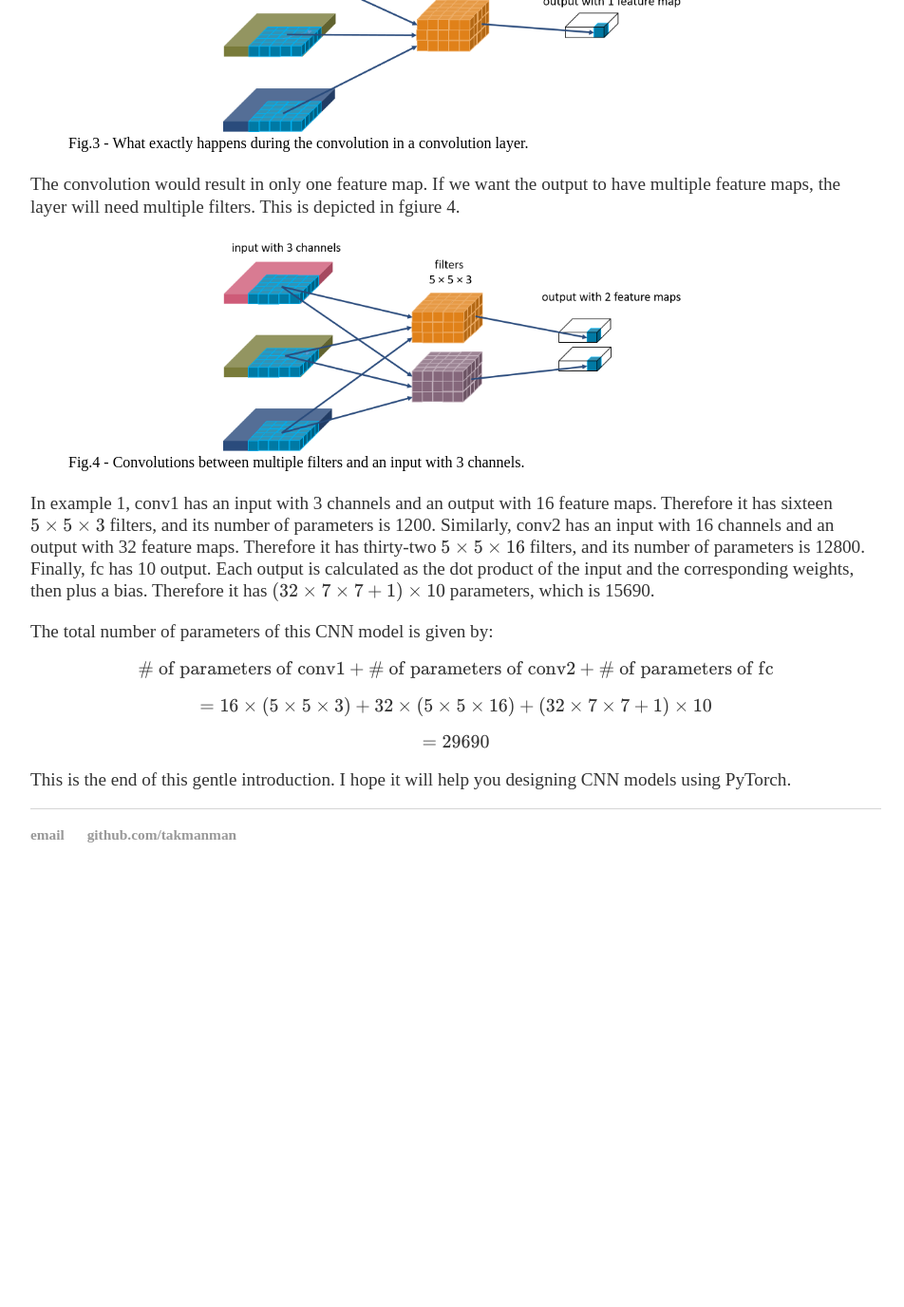
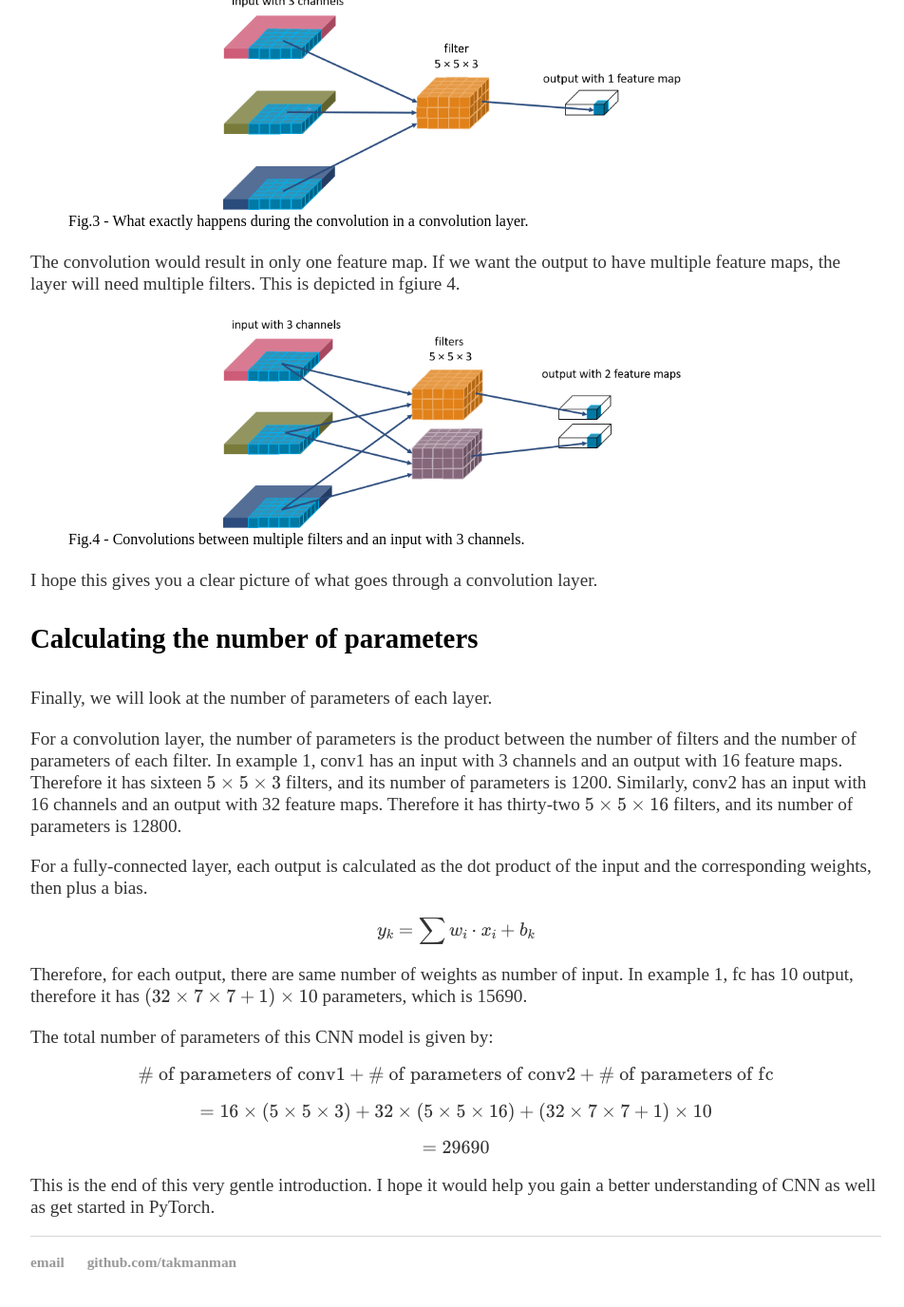
Before and after one commit to takmanman/takmanman.github.io, a Jekyll site: the page built from _tutorials/2019-09-08-basic-cnn.md, in a window 1280 px wide and 1400 px high, scrolled down 5463 px. Shown: the top 1376 px of the window at 95% size, without its empty margins (160-1112 px from the left). Built offline with Jekyll 4.4.1, drawn with Linux system fonts in a browser that asks for light colours; nearby versions of some CDN libraries; before the commit the page ends 6413 px from its top, so only the background shows below that; some of the changed text lies outside the part shown.

Commit message:
Some adjustment

```diff
--- a/_tutorials/2019-09-08-basic-cnn.md
+++ b/_tutorials/2019-09-08-basic-cnn.md
@@ -182,7 +182,9 @@ Alternatively, you can make adjustments to your model layers to fit your input i
 <p>
 So far, we have discussed mostly about the kernels. In this section, we are going to look at the filters and see what exactly happens during the convolution.
 </p>
-<p>A filter is a stack of kernels. The number of kernels is equal to the number of channels of the input image.
+
+<h3>Volumetric convolution</h3>
+<p>A filter is a stack of kernels. The depth of the filter (which is the number of stacked kernels) is equal to the number of channels of the input image.
 As depicted in figure 3, the filter convolves with the entire volume (height \(\times\) width  \(\times\) number of channels) of the input to produce one slice of the output, which is also called a feature map.
 </p>
 <figure>
@@ -196,18 +198,33 @@ This is depicted in fgiure 4.
 <img src="{{site.url}}/tutorials/images/cnn_multi_filters_output_dimensions.png"  style="display: block; margin: auto; width: 60%;"/>
 <figcaption>Fig.4 - Convolutions between multiple filters and an input with 3 channels.</figcaption>
 </figure>
+
+I hope this gives you a clear picture of what goes through a convolution layer.
+
+<h3>Calculating the number of parameters</h3>
 <p>
+Finally, we will look at the number of parameters of each layer.
+</p>
+<p>For a convolution layer, the number of parameters is the product between the number of filters and the number of parameters of each filter.
 In example 1, conv1 has an input with 3 channels and an output with 16 feature maps. Therefore it has sixteen \(5 \times 5 \times 3\) filters, and its number of parameters is 1200.
-
 Similarly, conv2 has an input with 16 channels and an output with 32 feature maps. Therefore it has thirty-two \(5 \times 5 \times 16\) filters, and its number of parameters is 12800.
-
-Finally, fc has 10 output. Each output is calculated as the dot product of the input and the corresponding weights, then plus a bias. Therefore it has \((32 \times 7 \times 7 + 1)\times 10\) parameters, which is 15690.
 </p>
 
+For a fully-connected layer, each output is calculated as the dot product of the input and the corresponding weights, then plus a bias.
+<p>
+\[y_k = \sum w_i\cdot x_i + b_k\]
+</p>
+<p>
+Therefore, for each output, there are same number of weights as number of input.
+In example 1, fc has 10 output, therefore it has \((32 \times 7 \times 7 + 1)\times 10\) parameters, which is 15690.
+</p>
+<p>
 The total number of parameters of this CNN model is given by:
+</p>
 <p>
 \[\text{# of parameters of conv1} + \text{# of parameters of conv2} + \text{# of parameters of fc} \]
 \[=16 \times (5 \times 5 \times 3) + 32 \times (5 \times 5 \times 16) + (32 \times 7 \times 7 + 1)\times 10\]
 \[= 29690\]
 </p>
-This is the end of this gentle introduction. I hope it will help you designing CNN models using PyTorch.
+
+This is the end of this very gentle introduction. I hope it would help you gain a better understanding of CNN as well as get started in PyTorch.
```
